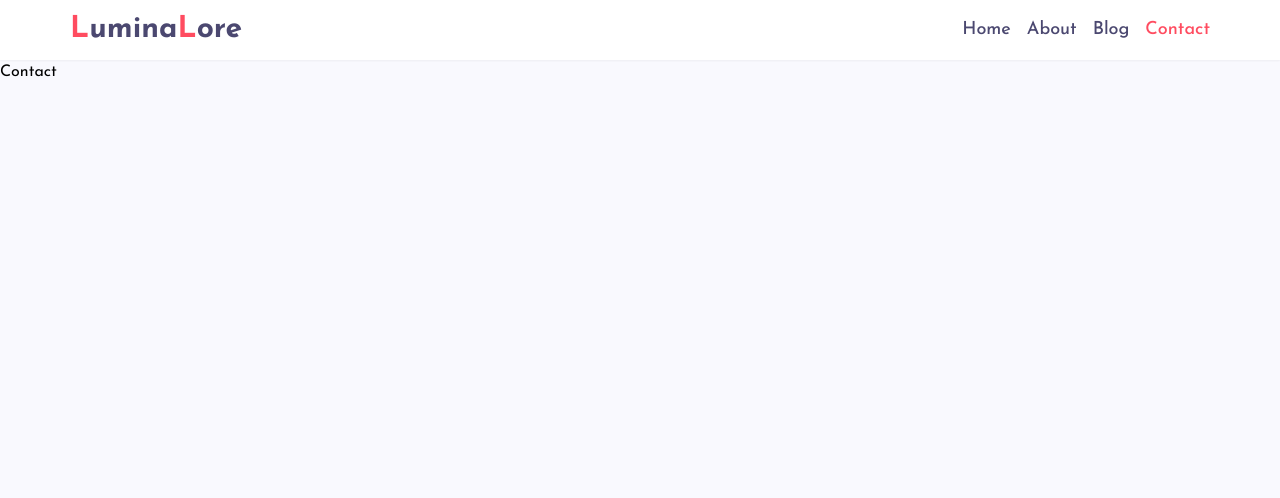
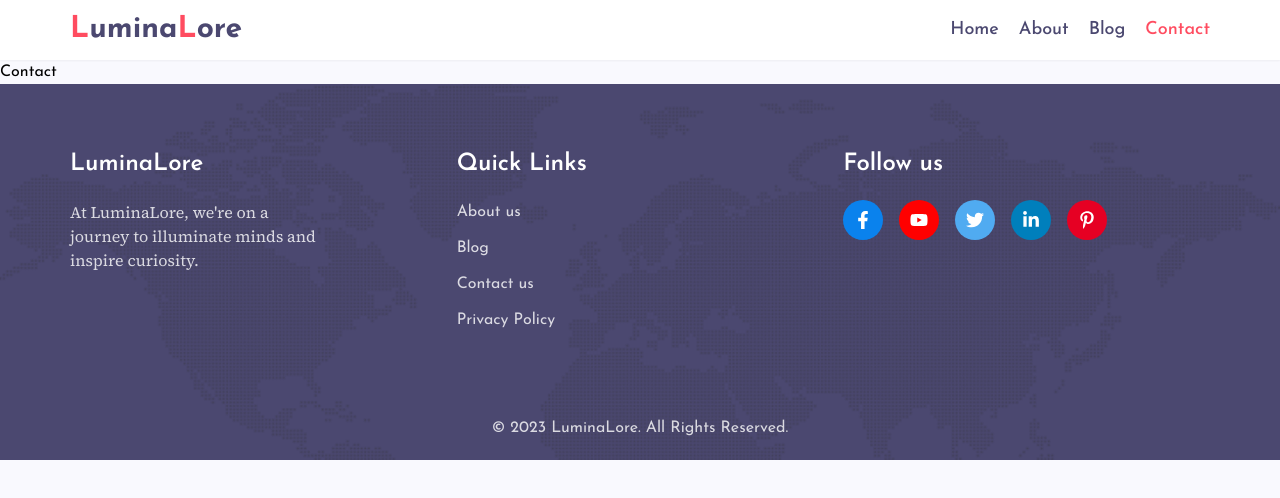
Before and after one commit to Iamparves/ostad-assignment-10, a Next.js app: page /contact in a window 1280 px wide. Shown: the top 498 px of the page. Built offline with nearby package versions, Linux system fonts and the light colour scheme.

Commit message:
footer added

```diff
--- a/app/globals.css
+++ b/app/globals.css
@@ -5,3 +5,9 @@
 :root {
   scroll-behavior: smooth;
 }
+
+.footer {
+  background:
+    url(/footer-bg.png) no-repeat center top / cover,
+    linear-gradient(#4b4870, #4b4870);
+}
--- a/components/Footer.jsx
+++ b/components/Footer.jsx
@@ -1,5 +1,95 @@
+import Link from "next/link";
+import {
+  FaFacebookF,
+  FaLinkedinIn,
+  FaPinterestP,
+  FaTwitter,
+  FaYoutube,
+} from "react-icons/fa";
+
 const Footer = () => {
-  return <footer></footer>;
+  return (
+    <footer className="footer">
+      <div className="container py-12 md:py-16">
+        <div className="mx-auto grid grid-cols-1 gap-x-5 gap-y-14 text-white sm:grid-cols-3">
+          <div>
+            <h3 className="mb-5 text-2xl font-semibold">LuminaLore</h3>
+            <p className="max-w-[260px] font-source_serif text-white/80">
+              At LuminaLore, we're on a journey to illuminate minds and inspire
+              curiosity.
+            </p>
+          </div>
+          <div>
+            <h3 className="mb-5 text-2xl font-semibold">Quick Links</h3>
+            <div className="flex flex-col items-start gap-3 text-white/80">
+              <Link
+                className="transition-all duration-300 hover:text-primary"
+                href="/about"
+              >
+                About us
+              </Link>
+              <Link
+                className="transition-all duration-300 hover:text-primary"
+                href="/blog"
+              >
+                Blog
+              </Link>
+              <Link
+                className="transition-all duration-300 hover:text-primary"
+                href="/contact"
+              >
+                Contact us
+              </Link>
+              <Link
+                className="transition-all duration-300 hover:text-primary"
+                href="#"
+              >
+                Privacy Policy
+              </Link>
+            </div>
+          </div>
+          <div>
+            <h3 className="mb-5 text-2xl font-semibold">Follow us</h3>
+            <div className="flex flex-wrap gap-4">
+              <Link
+                className="flex h-10 w-10 items-center justify-center rounded-full bg-[#0A82ED] text-lg transition-all duration-300 hover:bg-primary"
+                href="#"
+              >
+                <FaFacebookF />
+              </Link>
+              <Link
+                className="flex h-10 w-10 items-center justify-center rounded-full bg-[#FF0000] text-lg transition-all duration-300 hover:bg-primary"
+                href="#"
+              >
+                <FaYoutube />
+              </Link>
+              <Link
+                className="flex h-10 w-10 items-center justify-center rounded-full bg-[#50ABF1] text-lg transition-all duration-300 hover:bg-primary"
+                href="#"
+              >
+                <FaTwitter />
+              </Link>
+              <Link
+                className="flex h-10 w-10 items-center justify-center rounded-full bg-[#007FBC] text-lg transition-all duration-300 hover:bg-primary"
+                href="#"
+              >
+                <FaLinkedinIn />
+              </Link>
+              <Link
+                className="flex h-10 w-10 items-center justify-center rounded-full bg-[#E60023] text-lg transition-all duration-300 hover:bg-primary"
+                href="#"
+              >
+                <FaPinterestP />
+              </Link>
+            </div>
+          </div>
+        </div>
+      </div>
+      <p className="py-5 text-center text-white/80">
+        © {new Date().getFullYear()} LuminaLore. All Rights Reserved.
+      </p>
+    </footer>
+  );
 };
 
 export default Footer;
--- a/components/Header.jsx
+++ b/components/Header.jsx
@@ -37,7 +37,7 @@ const Header = () => {
             {isMenuOpen ? <MdClose /> : <FiMenu />}
           </button>
           <div
-            className={`fixed left-0 top-0 h-screen w-full bg-black/10 ${
+            className={`fixed left-0 top-0 z-[999] h-screen w-full bg-black/10 ${
               !isMenuOpen ? "invisible opacity-0" : ""
             } backdrop-blur-[1px] transition-all duration-300`}
             onClick={closeMenuOnOutsideClick}
@@ -68,7 +68,7 @@ const Header = () => {
             </div>
           </div>
         </div>
-        <div className="hidden items-center gap-4 md:flex">
+        <div className="hidden items-center gap-5 md:flex">
           {links.map((link) => (
             <Link
               href={link.path}
--- a/components/Hero.jsx
+++ b/components/Hero.jsx
@@ -1,6 +1,6 @@
 const Hero = () => {
   return (
-    <div className="h-[calc(100vh-60px)] bg-[url('/hero-bg.jpg')] bg-cover bg-fixed bg-center bg-no-repeat">
+    <div className="h-[calc(100vh-60px)] bg-[url('/hero-bg.jpg')] bg-cover bg-center bg-no-repeat md:bg-fixed">
       <div className="flex h-full w-full items-center justify-center bg-gradient-to-br from-secondary/40 to-black/40">
         <div className="max-w-4xl space-y-5 px-3 text-center text-white md:space-y-7">
           <h1 className="font-josefin text-2xl font-bold sm:text-4xl md:text-5xl">
--- a/components/LatestBlogs.jsx
+++ b/components/LatestBlogs.jsx
@@ -9,16 +9,16 @@ const LatestBlogs = async () => {
     <section className="py-12 md:py-14 lg:py-20" id="blogs">
       <div className="container">
         <div className="mx-auto max-w-3xl text-center font-source_serif text-secondary">
-          <h2 className="mb-4 text-4xl font-bold">
+          <h2 className="mb-4 text-3xl font-bold sm:text-4xl">
             Latest from <span className="text-primary">LuminaLore</span>
           </h2>
-          <p className="text-lg font-medium">
+          <p className="text-base font-medium sm:text-lg">
             Dive into our diverse collection of articles that explore topics
             ranging from philosophy to science, inviting you to ponder, learn,
             and grow.
           </p>
         </div>
-        <div className="mt-8 grid grid-cols-1 gap-5 md:grid-cols-2 lg:grid-cols-3">
+        <div className="mt-10 grid grid-cols-1 gap-5 md:grid-cols-2 lg:grid-cols-3">
           {blogs.map((blog) => (
             <BlogCard blog={blog} key={blog.id} />
           ))}
```
Also changed, not shown: public/footer-bg.png (added).
